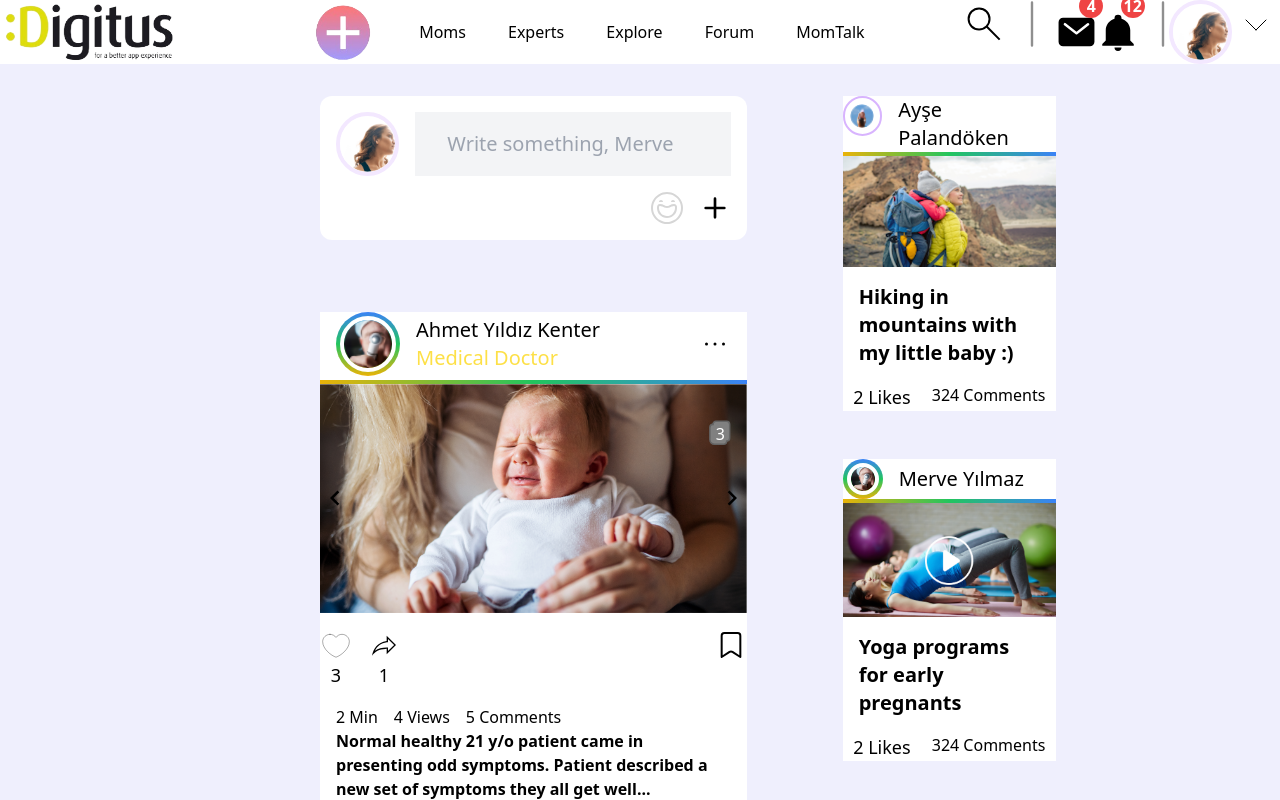
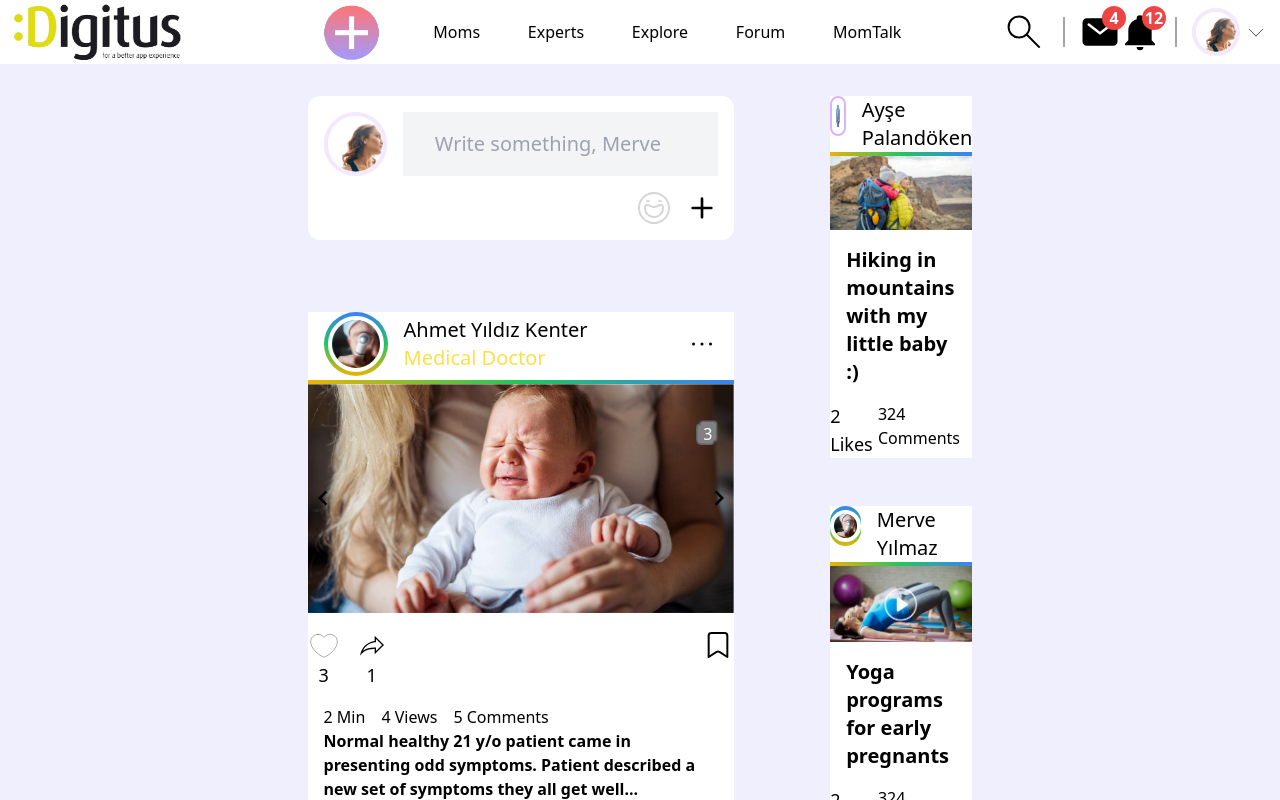
Before and after one commit to UmutKarakuyu/digitus_web_case, a Vue app in the folder digitus_web_case/: page / in a window 1280 px wide. Shown: the top 800 px of the page. Built offline with nearby package versions, Linux system fonts and the light colour scheme.

Commit message:
responsive fix

```diff
--- a/digitus_web_case/src/components/Cards.vue
+++ b/digitus_web_case/src/components/Cards.vue
@@ -90,7 +90,7 @@ export default {
                 <div class="flex flex-col space-y-4">
                     <div class="flex flex-col">
                         <div v-if="item.role !== 'SPONSORED'" class="h-1 w-full bg-gradient-to-r from-yellow-500 via-green-500 to-blue-500 border-transparent "></div>
-                        <div v-if="item?.pictures && item.pictures.length > 1" class="w-full h-full object-cover">
+                        <div v-if="item?.pictures && item.pictures.length > 1" class="w-fit h-fit  object-cover">
 
                            <Carousel
                                 :itemsToShow="carouselSettings.itemsToShow"
@@ -124,7 +124,7 @@ export default {
                                 </template>
                             </Carousel>
                         </div>
-                        <img v-else="item.pictures !== null" :src="item.pictures" alt="logo" class="w-full object-cover"/>
+                        <img v-else-if="item?.pictures" :src="item.pictures" alt="logo" class="w-full object-cover"/>
                     </div>
                     <div class="flex flex-row justify-between">
                         <div class="flex flex-row space-x-4">
--- a/digitus_web_case/src/components/Header.vue
+++ b/digitus_web_case/src/components/Header.vue
@@ -10,12 +10,12 @@
 </script>
 
 <template>
-  <div class=" absolute w-full items-center justify-between flex flex-row bg-white">
+  <div class=" absolute w-full items-center justify-between flex flex-row bg-white px-2">
 
-      <div class="w-1/6 flex justify-between items-center">
+      <div class="w-2/12 flex justify-between items-center">
         <img src="/assets/images/logo.png" alt="logo" class="h-full sm:h-full md:h-16 lg:h-16 xl:h-16 2xl:h-16"/>
       </div>
-      <div class=" w-1/2 items-center justify-evenly
+      <div class=" w-6/12 items-center justify-around
       hidden flex-row sm:flex md:flex lg:flex xl:flex 2xl:flex">
         <img src="/assets/images/plus.png" alt="logo" class="h-full sm:h-16 md:h-16 lg:h-16 xl:h-16 2xl:h-16"/>
           <h1>Moms</h1>
@@ -24,27 +24,27 @@
           <h1>Forum</h1>
           <h1>MomTalk</h1>
       </div>
-      <div class="w-1/4 items-center justify-end flex flex-row ">
-        <div class="hidden flex-row sm:hidden md:hidden lg:flex xl:flex 2xl:flex">
+      <div class="w-fit items-center justify-end flex flex-row ">
+        <div class="hidden  items-center justify-end flex-row sm:hidden md:hidden lg:flex xl:flex 2xl:flex">
           <img src="/assets/icons/search.svg" alt="logo" class="h-12"/>
-          <img src="/assets/icons/line.svg" alt="logo" class="h-12"/>
-          <div class="relative">
-            <img src="/assets/icons/inbox.svg" alt="logo" class="h-16"/>
+          <img src="/assets/icons/line.svg" alt="logo" class="h-8"/>
+          <div class="relative w-full">
+            <img src="/assets/icons/inbox.svg" alt="logo" class="h-10"/>
               <div class="absolute top-0 right-0 transform translate-x-1/4 -translate-y-1/4 bg-red-500 h-6 w-6 rounded-full flex items-center justify-center">
                 <span class="text-white font-semibold">{{ inboxCount }}</span>
             </div>
           </div>
-          <div class="relative">
-            <img src="/assets/icons/bell.svg" alt="logo" class="h-16"/>
+          <div class="relative w-full">
+            <img src="/assets/icons/bell.svg" alt="logo" class="h-10"/>
               <div class="absolute top-0 right-0 transform translate-x-1/4 -translate-y-1/4 bg-red-500 h-6 w-6 rounded-full flex items-center justify-center">
                 <span class="text-white font-semibold">{{ notificationCount }}</span>
             </div>
           </div>
-          <img src="/assets/icons/line.svg" alt="logo" class="h-12"/>
+          <img src="/assets/icons/line.svg" alt="logo" class="h-8"/>
         </div>
-        <div class=" justify-end flex flex-row">
-          <img src="/assets/images/profile_picture.png" alt="logo" class="h-16 w-16 object-cover rounded-full border-4 border-purple-100"/>
-          <img src="/assets/icons/arrow.svg" alt="logo" class="h-12"/>
+        <div class=" justify-end items-center flex flex-row">
+          <img src="/assets/images/profile_picture.png" alt="logo" class="h-12 w-12 object-cover rounded-full border-4 border-purple-100"/>
+          <img src="/assets/icons/arrow.svg" alt="logo" class="flex items-center justify-center h-8"/>
         </div>
       </div>
   </div>
--- a/digitus_web_case/src/views/Home.vue
+++ b/digitus_web_case/src/views/Home.vue
@@ -20,14 +20,14 @@ export default {
 </script>
 
 <template>
-  <div class="h-full w-full flex justify-center">
+  <div class="flex flex-row justify-center">
     <Header/>
-    <div class="pt-24 flex space-x-24 flex-row w-4/5 sm:w-4/5 md:w-3/4 lg:w-3/4 xl:w-1/2 2xl:w-1/2">
-      <div class=" w-8/12 space-y-12">
+    <div class="pt-24 space-x-24 flex flex-row w-full sm:w-full md:w-11/12 lg:w-10/12 xl:w-8/12 2xl:w-8/12 justify-center ">
+      <div class=" flex flex-col w-11/12 sm:w-11/12 md:w-6/12 lg:w-6/12 xl:w-6/12 2xl:w-6/12 space-y-12  ">
         <MessageBox/>
         <Cards/>
       </div>
-      <div class="w-4/12 space-y-28">
+      <div class="hidden sm:hidden md:flex lg:flex xl:flex 2xl:flex flex-col w-2/12 sm:w-3/12 md:w-3/12 lg:w-3/12 xl:w-2/12 2xl:w-2/12 space-y-28 ">
         <SidebarCards/>
         <MeetingCard/>
       </div>
```
